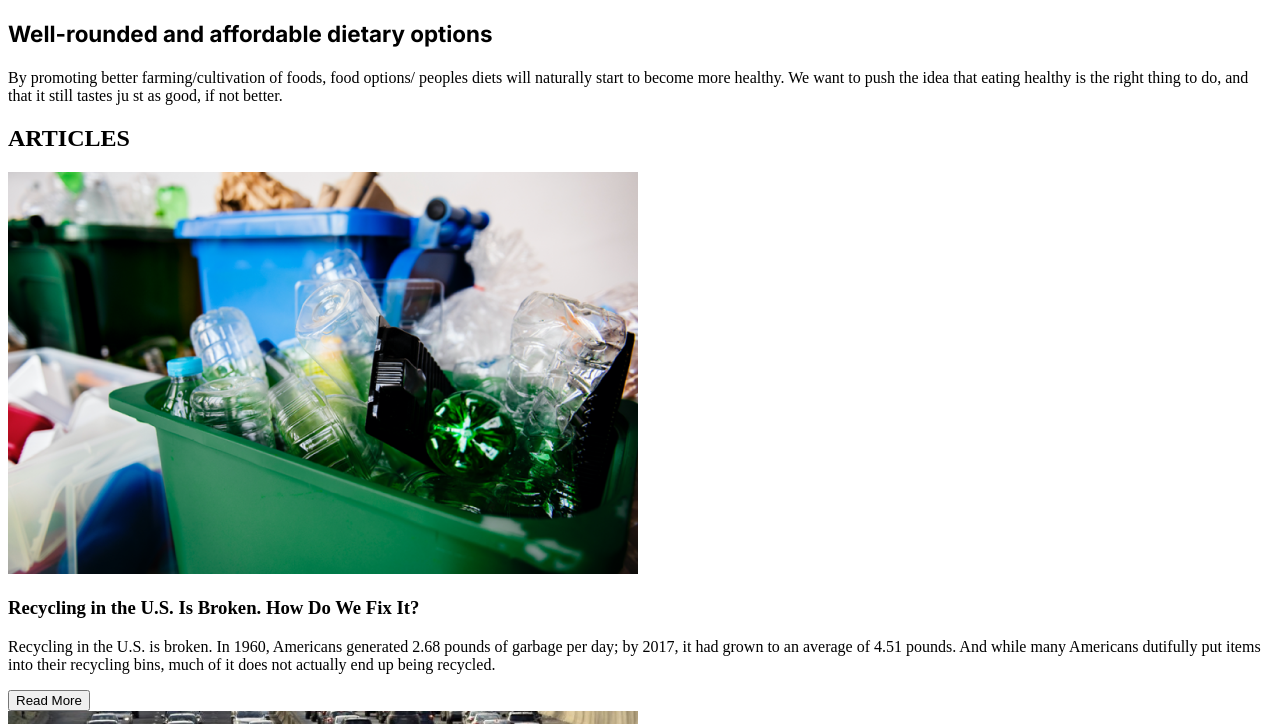
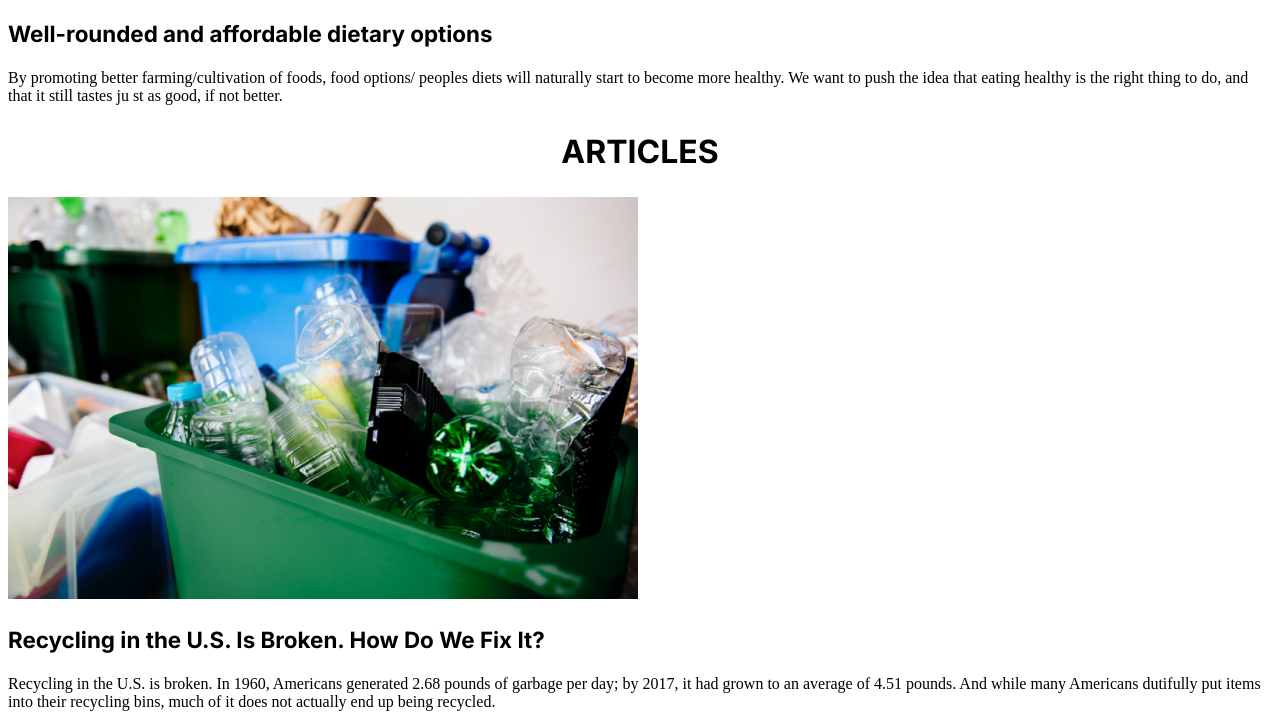
Before and after one commit to swoolard42/Capstone, a plain HTML site: page index.html in a window 1280 px wide. Shown: the part 3960-4684 px from the top of the page. Drawn offline with Linux system fonts and the light colour scheme; a web font is replaced by a local one.

Commit message:
text styling

```diff
--- a/index.html
+++ b/index.html
@@ -132,9 +132,12 @@
 
       <div class="print-camp">
         <h2>PRINT CAMPAIGN</h2>
+
+        <div class="print-camp-imgs">
         <img src="images/Woolard_Capstone_ads-01.png" alt="">
         <img src="images/Woolard_Capstone_ads-02.png" alt="">
         <img src="images/Woolard_Capstone_ads-03.png" alt="">
+      </div>
 
         <button>MORE</button>
       </div>
--- a/style.css
+++ b/style.css
@@ -189,7 +189,7 @@ nav a:hover {
 }
 
 .goals h3 {
-  font-family: Inter, sans-serif;;
+  font-family: Inter, sans-serif;
   font-size: 1.4em;
 }
 
@@ -200,3 +200,26 @@ nav a:hover {
 .goals-cards {
   display: flex;
 }
+
+/*Articles*/
+.articles h2 {
+  text-align: center;
+  font-family: Inter, sans-serif;
+  font-size: 2em;
+}
+
+.article-cards h3 {
+  font-family: Inter, sans-serif;
+  font-size: 1.4em;
+}
+
+.article-cards p {
+  font-family: Lustria, serif;
+}
+
+/*Print Campaign*/
+.print-camp h2 {
+  text-align: center;
+  font-family: Inter, sans-serif;
+  font-size: 2.2em;
+}
```
